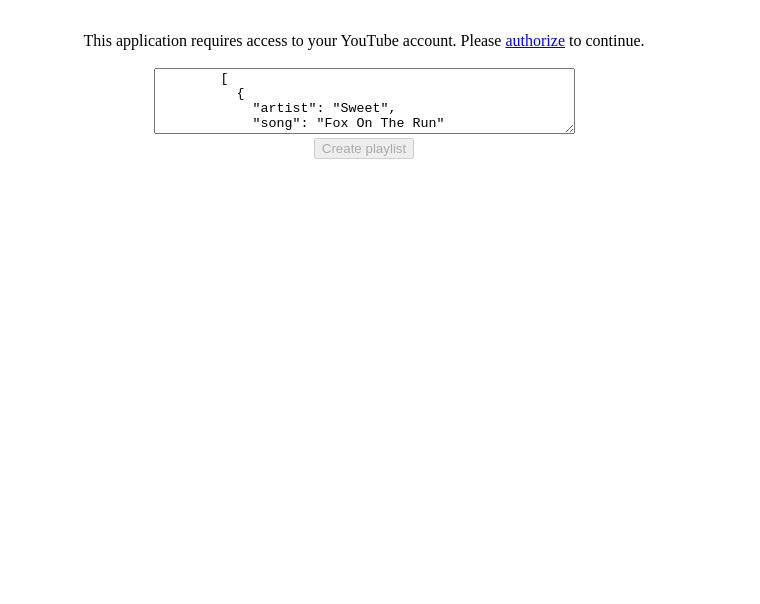
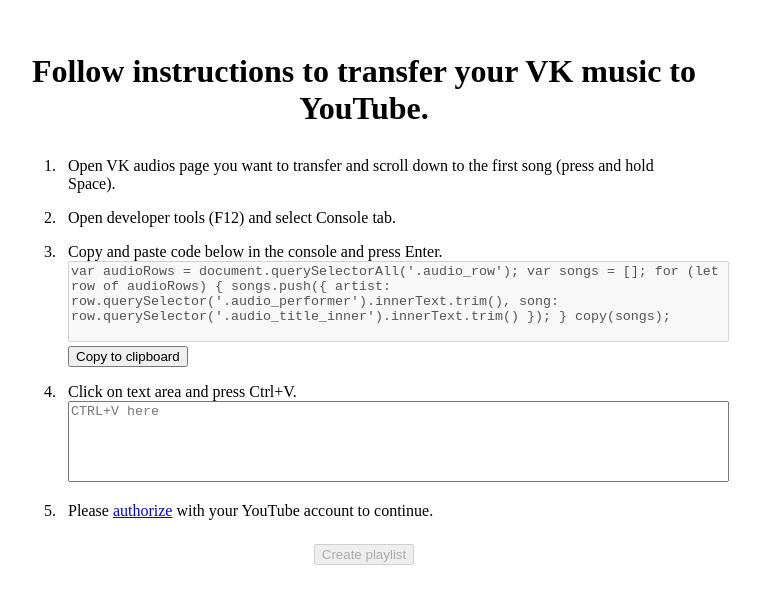
Before and after one commit to Keaws/Keaws.github.io, a plain HTML site: page vk-music-to-youtube/index.html in a window 1280 px wide. Shown: the whole page, without its empty margins (276-1036 px from the left). Drawn offline with nearby package versions, Linux system fonts and the light colour scheme.

Commit message:
VK - update instructions

```diff
--- a/vk-music-to-youtube/index.html
+++ b/vk-music-to-youtube/index.html
@@ -6,46 +6,46 @@
     <link href="https://maxcdn.bootstrapcdn.com/font-awesome/4.7.0/css/font-awesome.min.css" rel="stylesheet" integrity="sha384-wvfXpqpZZVQGK6TAh5PVlGOfQNHSoD2xbE+QkPxCAFlNEevoEH3Sl0sibVcOQVnN" crossorigin="anonymous">
   </head>
   <body>
-    <div id="login-container" class="pre-auth">This application requires access to your YouTube account.
-      Please <a href="#" id="login-link">authorize</a> to continue.
-    </div>
-    <div id="buttons">
-      <br>
-      <textarea rows="4" cols="50" id="songs" placeholder="CTRL+V here">
-        [
-          {
-            "artist": "Sweet",
-            "song": "Fox On The Run"
-          },
-          {
-            "artist": "Jay & The Americans",
-            "song": "Come a Little Bit Closer"
-          },
-          {
-            "artist": "Fleetwood Mac",
-            "song": "The Chain"
-          },
-          {
-            "artist": "The Hollies",
-            "song": "Bus Stop"
-          },
-          {
-            "artist": "HIM",
-            "song": "Wings of a Butterfly"
-          },
-          {
-            "artist": "HIM",
-            "song": "The Funeral Of Heart"
-          },
-          {
-            "artist": "HIM",
-            "song": "Wicked Game"
-          }
-        ]
-      </textarea>
-      <br>
+
+    <main>
+      <h1>
+        Follow instructions to transfer your VK music to YouTube.
+      </h1>
+
+      <ol class="actions">
+        <li>Open VK audios page you want to transfer and scroll down to the first song (press and hold Space).</li>
+        <li>Open developer tools (F12) and select Console tab.</li>
+        <li>Copy and paste code below in the console and press Enter.
+          <br>
+          <textarea rows="5" cols="80" disabled>
+            var audioRows = document.querySelectorAll('.audio_row');
+
+            var songs = [];
+
+            for (let row of audioRows) {
+              songs.push({
+                artist: row.querySelector('.audio_performer').innerText.trim(),
+                song: row.querySelector('.audio_title_inner').innerText.trim()
+              });
+            }
+
+            copy(songs);
+          </textarea>
+          <button class="fn-copy-to-clipboard">Copy to clipboard</button>
+        </li>
+        <li>
+          Click on text area and press Ctrl+V.
+          <textarea rows="5" cols="80" id="songs" placeholder="CTRL+V here"></textarea>
+        </li>
+        <li class="pre-auth">
+          <div id="login-container">
+            Please <a href="#" id="login-link">authorize</a> with your YouTube account to continue.
+          </div>
+        </li>
+      </ol>
+
       <button id="playlist-button" onclick="importMusic()" disabled>Create playlist</button>
-    </div>
+    </main>
 
     <div class="progress" style="display: none">
       <div class="progress-bar progress-bar-striped active" role="progressbar" aria-valuenow="100" aria-valuemin="0" aria-valuemax="100" style="width: 100%">
--- a/vk-music-to-youtube/playlist.js
+++ b/vk-music-to-youtube/playlist.js
@@ -8,6 +8,10 @@
 const progressBarEl = document.querySelector('.progress-bar-striped');
 const progressText = document.querySelector('.progress-text');
 const playlistButton = document.getElementById('playlist-button');
+const copyButton = document.querySelector('.fn-copy-to-clipboard');
+const codeToCopyArea = document.querySelector('.actions textarea');
+
+copyButton.addEventListener('click', (e) => { copyToClipboard(); });
 
 // After the API loads, call a function to enable the playlist creation form.
 function handleAPILoaded() {
@@ -197,6 +201,7 @@
 function showFailedSongsIfAny() {
     if (errorQueries.length > 0) {
       let failDetailsEl = document.createElement('details');
+      failDetailsEl.style.outline = 'none';
       let failDetailsSummary = document.createElement('summary');
 
       failDetailsSummary.style.color = 'orangered';
@@ -212,3 +217,10 @@
       statusEl.insertBefore(failDetailsEl, statusEl.firstChild);
   }
 }
+
+function copyToClipboard() {
+  codeToCopyArea.disabled = false;
+  codeToCopyArea.select();
+  document.execCommand('copy');
+  codeToCopyArea.disabled = true;
+}
--- a/vk-music-to-youtube/styles.css
+++ b/vk-music-to-youtube/styles.css
@@ -4,10 +4,26 @@
 
 body {
     margin: 0 auto;
-    width: 40rem;
+    width: 45rem;
     padding: 1rem;
     padding-top: 2rem;
     text-align: center;
+}
+
+.actions {
+  text-align: initial;
+}
+
+.actions textarea {
+  white-space: normal;
+  text-align: left;
+  -moz-text-align-last: center; /* Firefox 12+ */
+  text-align-last: left;
+  resize: none;
+}
+
+.actions li {
+  padding: .5rem;
 }
 
 .progress {
```
